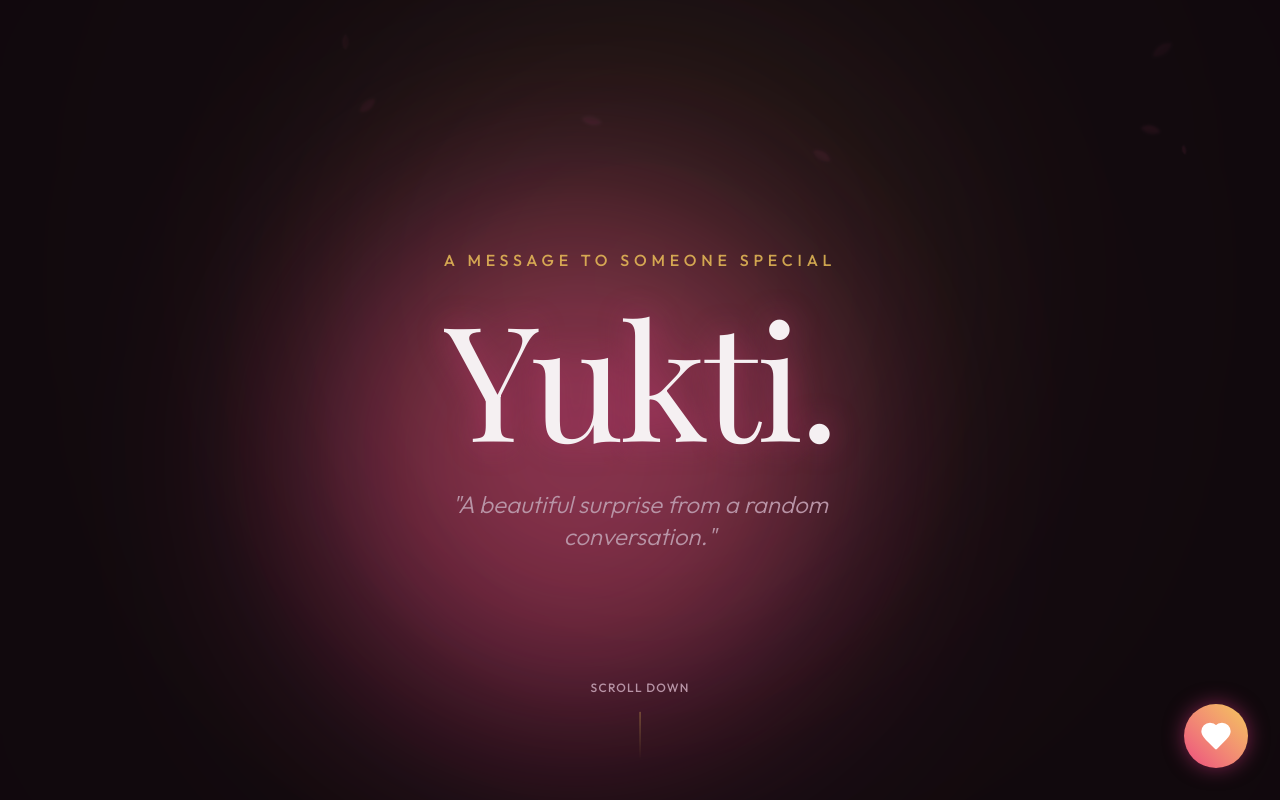
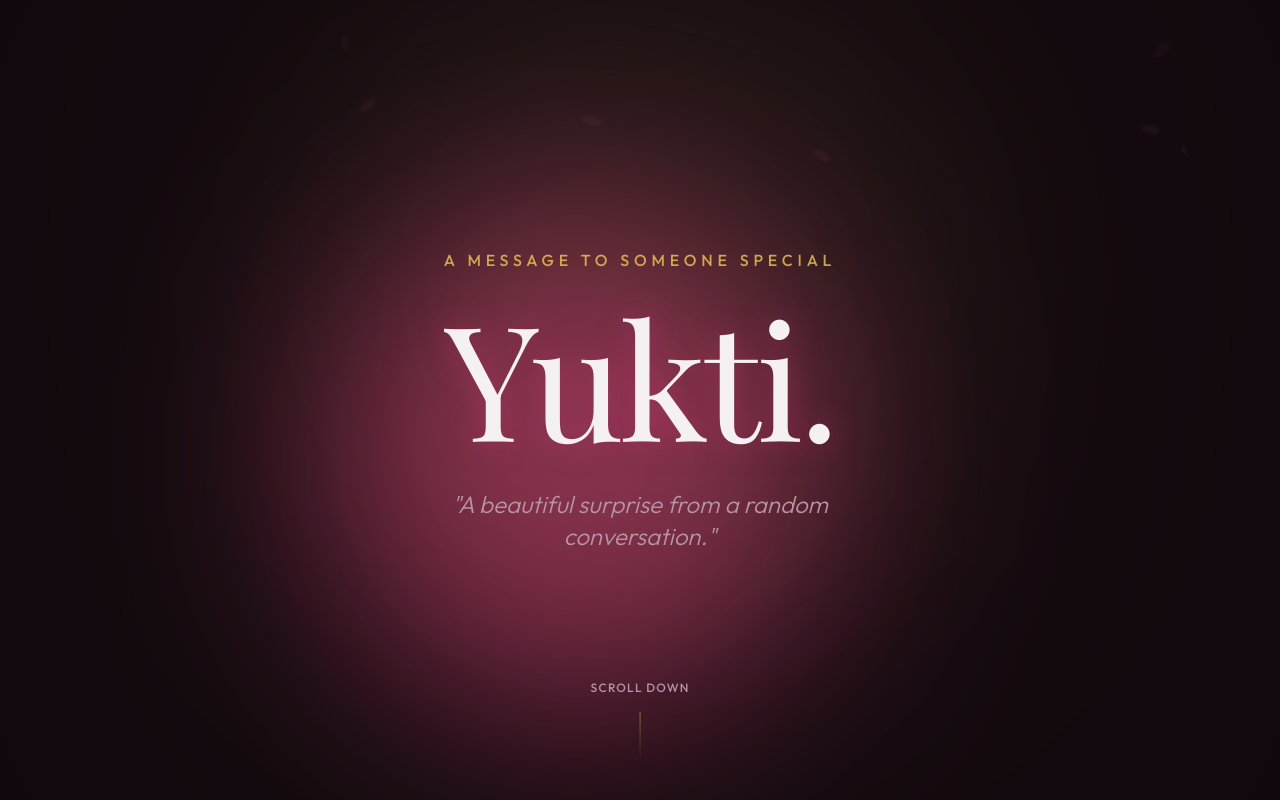
Before and after one commit to SaurabhVerma-007/Yukti, a React (Vite) app: page / in a window 1280 px wide. Shown: the top 800 px of the page. Built offline with nearby package versions, Linux system fonts and the light colour scheme; a web font is replaced by a local one.

Commit message:
Remove HeartExplosion component from home.tsx
Removed HeartExplosion component from home page.

```diff
--- a/src/pages/home.tsx
+++ b/src/pages/home.tsx
@@ -1,7 +1,6 @@
 import React, { useRef } from 'react';
 import { motion } from 'framer-motion';
 import AnimatedCounter from '@/components/animated-counter';
-import HeartExplosion from '@/components/heart-explosion';
 import FallingPetals from '@/components/falling-petals';
 import MusicPlayer, { type MusicPlayerHandle } from '@/components/music-player';
 import { Sparkles, Stars, Heart } from 'lucide-react';
@@ -35,8 +34,6 @@ export default function Home() {
   return (
     <div className="min-h-[100dvh] w-full relative selection:bg-accent/30 selection:text-primary">
       <FallingPetals />
-
-      <HeartExplosion onFirstClick={() => musicRef.current?.toggle()} />
 
       <MusicPlayer ref={musicRef} />
 
```
